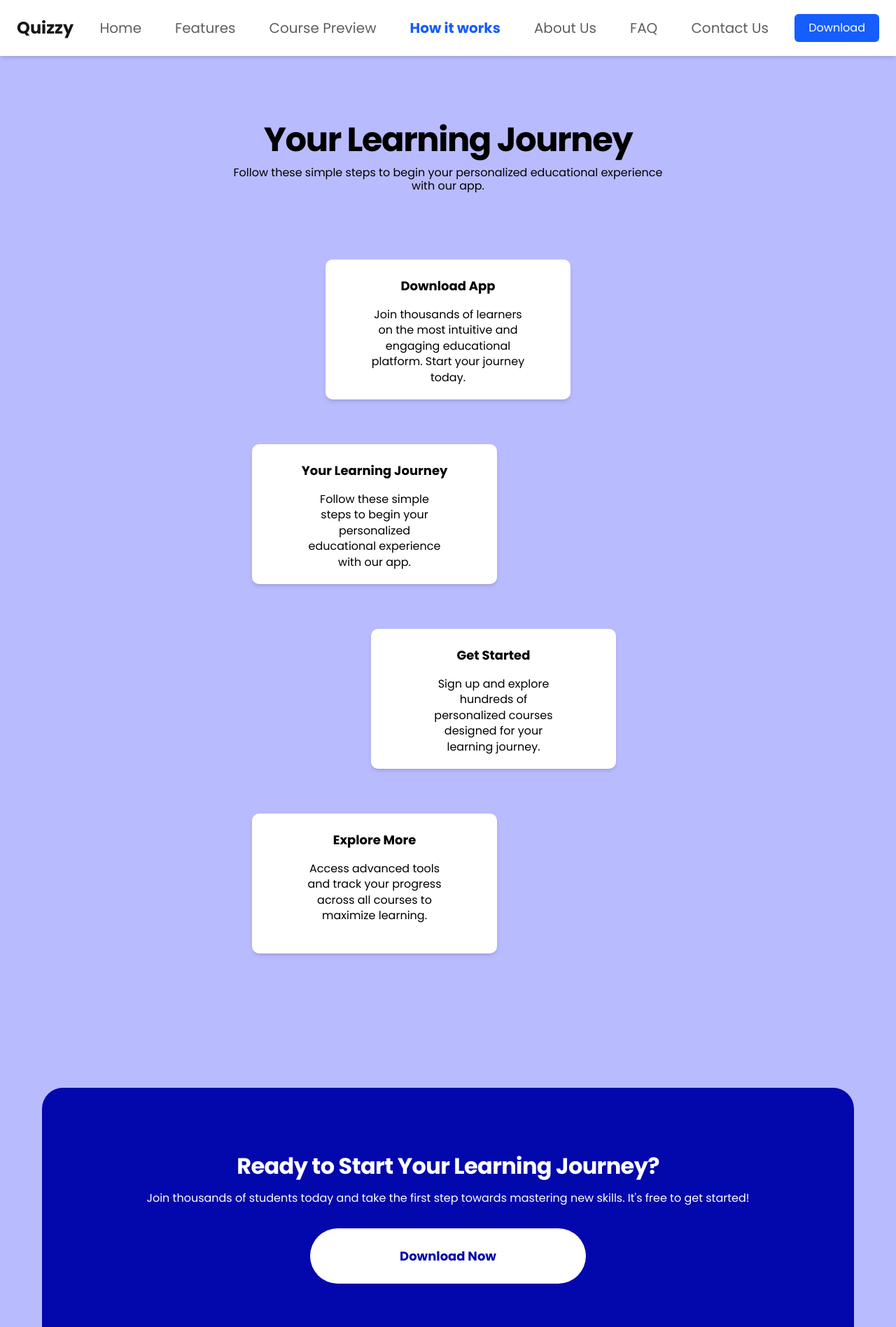
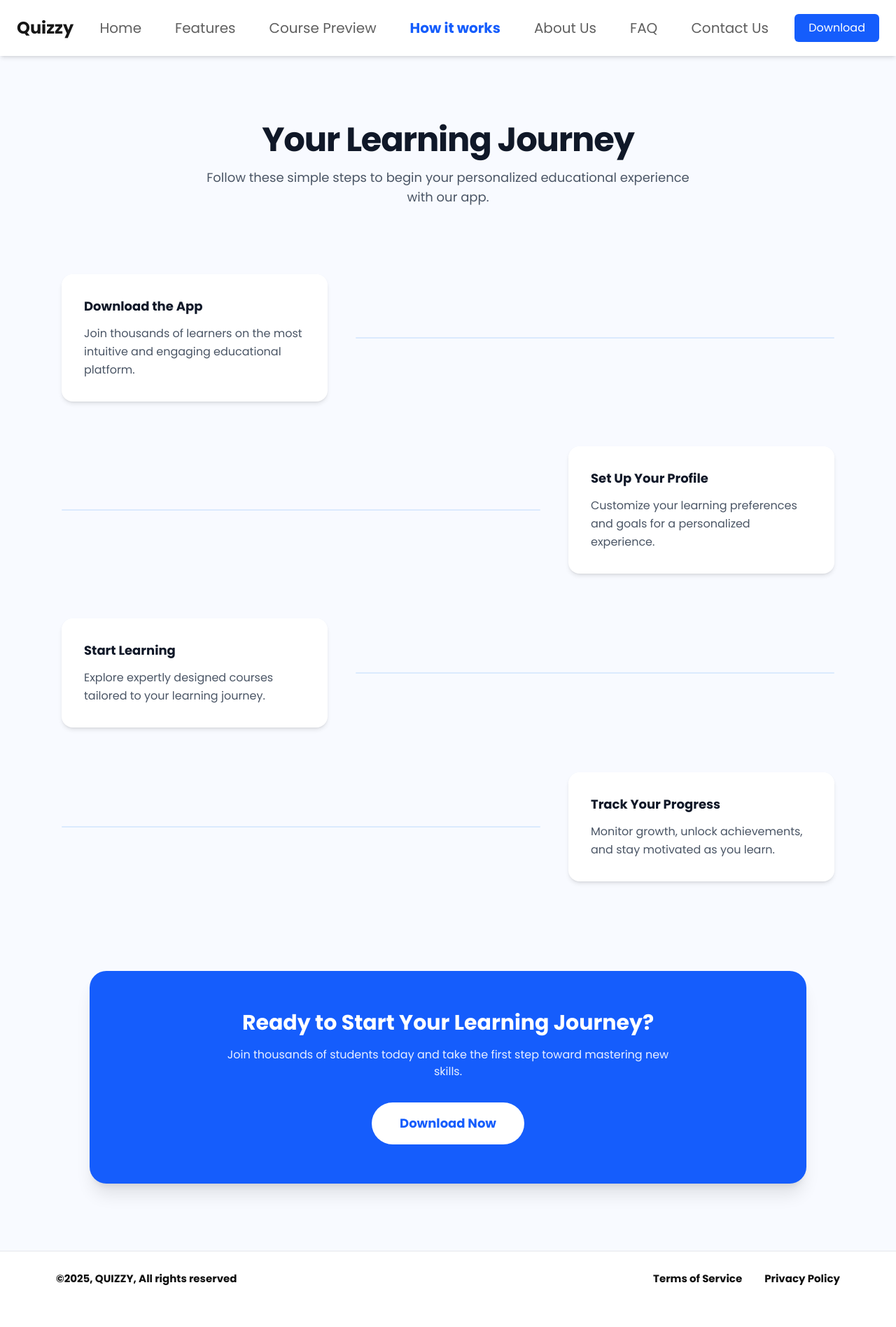
Before and after one commit to Jamison-lii/Quizzy-web-app, a Next.js app: page /how-it-works in a window 1280 px wide. Shown: the top 1897 px of the page at 70% size. After the commit the page ends 1866 px from the top, so only its background shows below. Built offline with nearby package versions, Linux system fonts and the light colour scheme.

Commit message:
changes on all pages

```diff
--- a/src/app/about/page.tsx
+++ b/src/app/about/page.tsx
@@ -123,11 +123,12 @@ export default function AboutPage() {
           <p className="text-lg md:text-xl text-white mb-8 max-w-2xl mx-auto font-poppins">
             Join thousands of students today and take the first step towards mastering new skills. It's free to get started!
           </p>
-          <button className="bg-white text-gray-900 px-8 py-4 rounded-lg text-lg font-semibold
-                           hover:bg-gray-100 transition-transform duration-200 hover:-translate-y-1
-                           active:scale-95 font-poppins">
-            Download Now
-          </button>
+       <button
+  data-aos="fade-up"
+  className="bg-white text-gray-900 px-8 py-4 rounded-lg text-lg font-semibold hover:bg-gray-100 hover:shadow-lg transition-all duration-300"
+>
+  Download Now
+</button>
         </div>
       </section>
     </div>
--- a/src/app/features/page.tsx
+++ b/src/app/features/page.tsx
@@ -1,110 +1,125 @@
+"use client";
+
 import Image from "next/image";
-import phone from "../../../public/images/phone.png";
-
+import phone from "../../../public/phone screenshots/Home.jpg";
 
 const features = [
   {
     title: "Engaging Interactive Lessons",
     description:
-      "Our platform makes learning fun and active. Dive into lessons that capture your attention and master new concepts with ease through videos, simulations, and hands-on activities.",
-    image: phone,
+      "Learn faster with visually rich lessons and interactive drills designed to keep you focused and motivated.",
   },
   {
     title: "Track Your Progress with Ease",
     description:
-      "Monitor your learning milestones with a clean dashboard that highlights strengths and areas for improvement.",
-    image: phone,
+      "Stay on top of your learning with progress insights that highlight strengths and improvement areas.",
   },
   {
     title: "Quizzes Tailored Just for You",
     description:
-      "Reinforce your knowledge with adaptive quizzes personalized to your learning pace and style.",
-   image: phone,
+      "Adaptive quizzes adjust to your pace and help reinforce concepts through repetition and challenge.",
   },
 ];
 
-const boxColors = ["bg-purple-100", "bg-blue-100", "bg-pink-100"];
-
 const FeaturePage = () => {
   return (
-    <div className="w-full flex flex-col items-center">
+    <div className="w-full flex flex-col items-center overflow-hidden">
 
-      {/* Hero */}
-      <section className="w-full bg-purple-300 py-20 text-center">
-        <h1 className="text-3xl md:text-4xl font-bold mb-4">
+      {/* HERO */}
+      <section className="w-full bg-blue-600 py-20 px-6 text-center text-white">
+        <h1
+          data-aos="fade-up"
+          className="text-3xl md:text-4xl font-bold mb-4"
+        >
           Discover What Makes QUIZZY Special
         </h1>
-        <p className="max-w-[500px] mx-auto text-base md:text-lg text-gray-800">
-          Unlock your full potential with our engaging lessons, personalized quizzes, and detailed progress tracking.
+        <p
+          data-aos="fade-up"
+          data-aos-delay="100"
+          className="max-w-xl mx-auto text-base md:text-lg opacity-90"
+        >
+          Unlock your full potential with engaging lessons, personalized quizzes,
+          and powerful progress tracking.
         </p>
       </section>
 
-      {/* Features */}
-      <section className="w-full py-20 px-6 flex flex-col gap-14">
-        {features.map((feature, index) => (
+      {/* FEATURES */}
+     <div className="w-full overflow-hidden">
+
+      {/* FEATURES */}
+      <section className="max-w-7xl mx-auto py-20 px-6 space-y-28">
+
+        {features.map((feature, index) => {
+          const isReversed = index % 2 !== 0;
+
+          return (
             <div
               key={index}
               className={`
-              w-full
-              max-w-[50%]        /* THIS makes each box take max 50% screen width */
-              mx-auto            /* THIS centers the box */
-              rounded-3xl shadow-lg p-10
-              flex flex-row items-center justify-between
-              ${boxColors[index % boxColors.length]}
+                flex flex-col
+                md:flex-row
+                items-center
+                gap-14 md:gap-24
+                ${isReversed ? "md:flex-row-reverse" : ""}
               `}
-            style={{
-              minHeight: "260px"
-            }}
             >
-            {/* Left: Text */}
-            <div className="flex-1 text-left">
-              <h2 className="text-2xl md:text-3xl font-semibold mb-4">
+              {/* TEXT */}
+              <div
+                data-aos={isReversed ? "fade-left" : "fade-right"}
+                className="flex-1"
+              >
+                <h2 className="text-2xl md:text-3xl font-bold mb-4 text-gray-900">
                   {feature.title}
                 </h2>
-              <p className="text-gray-700 md:text-lg">
+                <p className="text-gray-600 text-base md:text-lg leading-relaxed max-w-lg">
                   {feature.description}
                 </p>
               </div>
 
-            {/* Right: Image */}
-            <div className="flex-1 flex justify-end relative">
+              {/* PHONE MOCKUP */}
+              <div
+                data-aos={isReversed ? "fade-right" : "fade-left"}
+                className="flex-1 flex justify-center relative"
+              >
+                {/* Glow */}
+                <div className="absolute w-72 h-72 bg-blue-600/20 rounded-full blur-3xl -z-10" />
 
-              {/* Decorative gradient circles */}
-              <div className="absolute w-40 h-40 md:w-48 md:h-48 rounded-full
-                bg-linear-to-tr from-purple-400 via-blue-400 to-purple-500
-                opacity-20 -z-10 top-1/2 right-4 transform -translate-y-1/2">
-              </div>
+                {/* Phone */}
+                <div className="
+                  relative
+                  w-[240px] sm:w-[280px] md:w-[300px]
+                  bg-black
+                  rounded-[36px]
+                  p-3
+                  shadow-2xl
+                ">
+                  {/* Notch */}
+                  <div className="
+                    absolute
+                    top-2 left-1/2
+                    -translate-x-1/2
+                    w-28 h-5
+                    bg-black
+                    rounded-b-2xl
+                    z-20
+                  " />
 
-              <div className="absolute w-28 h-28 md:w-36 md:h-36 rounded-full
-                bg-linear-to-tr from-blue-400 via-purple-400 to-cyan-400
-                opacity-30 -z-10 top-1/2 right-8 transform -translate-y-1/2">
-              </div>
-
-              {/* Image */}
+                  {/* Screen */}
+                  <div className="rounded-[28px] overflow-hidden">
                     <Image
-                src={feature.image}
-                alt={feature.title}
-                width={150}
-                height={150}
-                className="drop-shadow-xl relative z-10"
+                      src={phone}
+                      alt="Quizzy App Screenshot"
+                      className="w-full h-auto object-cover"
+                      priority
                     />
                   </div>
                 </div>
-        ))}
+              </div>
+            </div>
+          );
+        })}
       </section>
-
-      {/* CTA */}
-      <section className="w-full py-20 bg-blue-600 text-white text-center">
-        <h2 className="text-3xl md:text-4xl font-bold mb-6">
-          Ready to Start Your Learning Journey?
-        </h2>
-        <p className="mb-8 text-lg md:text-xl">
-          Join thousands of students today and take the first step towards mastering new skills.
-        </p>
-        <button className="bg-white text-black px-10 py-4 rounded-full font-semibold hover:bg-gray-200 hover:shadow-lg transition">
-          Download Now
-        </button>
-      </section>
+    </div>
 
     </div>
   );
--- a/src/app/how-it-works/page.tsx
+++ b/src/app/how-it-works/page.tsx
@@ -1,123 +1,88 @@
+"use client";
 
 export default function LearningJourneyPage() {
+  const steps = [
+    {
+      title: "Download the App",
+      description:
+        "Join thousands of learners on the most intuitive and engaging educational platform.",
+    },
+    {
+      title: "Set Up Your Profile",
+      description:
+        "Customize your learning preferences and goals for a personalized experience.",
+    },
+    {
+      title: "Start Learning",
+      description:
+        "Explore expertly designed courses tailored to your learning journey.",
+    },
+    {
+      title: "Track Your Progress",
+      description:
+        "Monitor growth, unlock achievements, and stay motivated as you learn.",
+    },
+  ];
+
   return (
-    <main className="min-h-screen w-full bg-[#B9BBFF] flex flex-col items-center relative overflow-hidden">
-      {/* Title */}
-      <h1
-        className="mt-[91px] text-center font-bold text-black"
-        style={{
-          width: "773px",
-          fontSize: "48px",
-          lineHeight: "120%",
-          letterSpacing: "-0.03em",
-        }}
-      >
+    <main className="w-full bg-[#F8FAFF] overflow-hidden">
+      {/* HEADER */}
+      <section className="pt-24 px-6 text-center max-w-3xl mx-auto">
+        <h1 className="text-3xl sm:text-4xl md:text-5xl font-bold tracking-tight text-gray-900">
           Your Learning Journey
         </h1>
-
-      {/* Subheading */}
-      <p
-        className="mt-2 text-center text-black"
-        style={{
-          width: "621px",
-          fontSize: "16px",
-          lineHeight: "120%",
-        }}
-      >
+        <p className="mt-4 text-base md:text-lg text-gray-600">
           Follow these simple steps to begin your personalized educational
           experience with our app.
         </p>
+      </section>
 
-      <main className="min-h-screen w-full bg-[#B9BBFF] flex flex-col items-center py-24 gap-16">
-      {/* Card 1 - Top */}
-      <div className="bg-white rounded-[10px] shadow-md flex flex-col items-center gap-4 p-6 w-[350px] h-[200px]">
-        <h2 className="font-semibold text-lg text-black">Download App</h2>
-        <p className="text-center text-black w-[220px] leading-[140%] text-base">
-          Join thousands of learners on the most intuitive and engaging educational platform. Start your journey today.
+      {/* STEPS */}
+      <section className="mt-24 flex flex-col gap-16 max-w-6xl mx-auto px-6">
+        {steps.map((step, index) => {
+          const isLeft = index % 2 === 0;
+
+          return (
+            <div
+              key={index}
+              data-aos={isLeft ? "fade-right" : "fade-left"}
+              className={`flex flex-col md:flex-row items-center gap-10 ${
+                !isLeft ? "md:flex-row-reverse" : ""
+              }`}
+            >
+              {/* CARD */}
+              <div className="bg-white rounded-2xl shadow-md p-6 md:p-8 w-full md:w-[380px]">
+                <h3 className="font-semibold text-lg text-gray-900 mb-3">
+                  {step.title}
+                </h3>
+                <p className="text-gray-600 leading-relaxed text-sm md:text-base">
+                  {step.description}
                 </p>
               </div>
 
-      {/* Card 2 - Bottom left */}
-      <div className="self-start ml-90 bg-white rounded-[10px] shadow-md flex flex-col items-center gap-4 p-6 w-[350px] h-[200px]">
-        <h2 className="font-semibold text-lg text-black">Your Learning Journey</h2>
-        <p className="text-center text-black w-[200px] leading-[140%] text-base">
-          Follow these simple steps to begin your personalized educational experience with our app.
-        </p>
+              {/* CONNECTOR */}
+              <div className="hidden md:block flex-1 h-[2px] bg-blue-100 rounded-full" />
             </div>
+          );
+        })}
+      </section>
 
-      {/* Card 3 - Bottom right */}
-      <div className="self-end mr-100 bg-white rounded-[10px] shadow-md flex flex-col items-center gap-4 p-6 w-[350px] h-[200px]">
-        <h2 className="font-semibold text-lg text-black">Get Started</h2>
-        <p className="text-center text-black w-[200px] leading-[140%] text-base">
-          Sign up and explore hundreds of personalized courses designed for your learning journey.
-        </p>
-      </div>
-
-      {/* Card 4 - Bottom left */}
-      <div className="self-start ml-90 bg-white rounded-[10px] shadow-md flex flex-col items-center gap-4 p-6 w-[350px] h-[200px]">
-        <h2 className="font-semibold text-lg text-black">Explore More</h2>
-        <p className="text-center text-black w-[200px] leading-[140%] text-base">
-          Access advanced tools and track your progress across all courses to maximize learning.
-        </p>
-      </div>
-    </main>
-       <section className="relative w-full flex justify-center mt-24">
-      {/* Big Box */}
-      <div
-        className="bg-[#0308AC] rounded-[30px] flex flex-col items-center justify-center p-12"
-        style={{
-          width: "1160px",
-          height: "373px",
-        }}
-      >
-        {/* Title */}
-        <h2
-          className="text-white font-bold text-center"
-          style={{
-            fontSize: "32px", // replace with your Title Page size
-            lineHeight: "120%",
-            letterSpacing: "-0.02em",
-          }}
-        >
+      {/* CTA */}
+      <section className="mt-32 px-6 pb-24 flex justify-center">
+        <div className="bg-blue-600 rounded-3xl p-10 md:p-14 text-center max-w-5xl w-full shadow-xl">
+          <h2 className="text-white text-2xl md:text-3xl font-bold">
             Ready to Start Your Learning Journey?
           </h2>
-
-        {/* Subheading */}
-        <p
-          className="text-white text-center mt-4"
-          style={{
-            fontSize: "16px", // replace with your Body/Size Medium
-            lineHeight: "140%",
-          }}
-        >
-          Join thousands of students today and take the first step towards mastering new
-          skills. It's free to get started!
+          <p className="text-white/90 mt-4 max-w-2xl mx-auto">
+            Join thousands of students today and take the first step toward
+            mastering new skills.
           </p>
 
-        {/* Download Button */}
-        <div
-          className="mt-8 bg-white rounded-[45px] flex items-center justify-center cursor-pointer"
-          style={{
-            width: "394px",
-            height: "79px",
-          }}
-        >
-          <span
-            className="text-[#0308AC] font-semibold text-lg"
-            style={{
-              width: "396px",
-              height: "58px",
-              textAlign: "center",
-              lineHeight: "58px",
-            }}
-          >
+          <button className="mt-8 bg-white text-blue-600 px-10 py-4 rounded-full font-semibold text-lg hover:scale-105 transition-transform">
             Download Now
-          </span>
-        </div>
+          </button>
         </div>
       </section>
-
-
     </main>
   );
 }
```
Also changed, not shown: src/app/contact/page.tsx (+127 -205 lines), src/app/courses/page.tsx (+11 -4 lines), src/app/faq/page.tsx (+2 -12 lines). Lines whose indentation alone changed are shown as unchanged.
